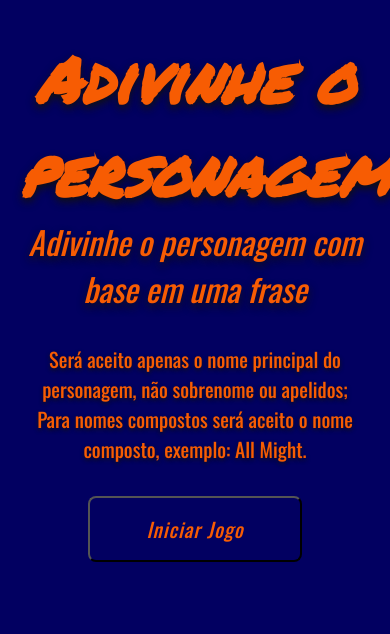
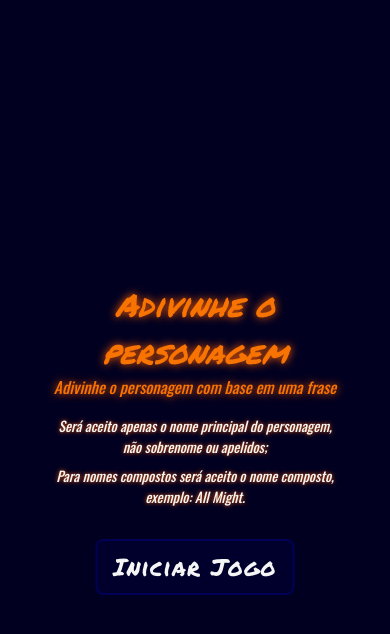
Before and after one commit to RaffaFS/adivinhe_o_personagem, a website with bundled scripts: page index.html in a window 390 px wide. Built offline with nearby package versions, Linux system fonts and the light colour scheme.

Commit message:
atualizando design e criando responsividade

```diff
--- a/index.html
+++ b/index.html
@@ -7,7 +7,7 @@
     <link rel="preconnect" href="https://fonts.googleapis.com">
     <link rel="preconnect" href="https://fonts.gstatic.com" crossorigin>
     <link href="https://fonts.googleapis.com/css2?family=Oswald:wght@450&family=Permanent+Marker&display=swap" rel="stylesheet">
-    <link rel="stylesheet" href="./src/main.css">
+    <link rel="stylesheet" href="src/main.css">
 </head>
 <body>
     <div class="container">
@@ -29,8 +29,7 @@
                     <div class="text_tip" id="text_tip"></div>
                 </div>
                 <div class="input_box none" id="input_box">
-                    <label for="userInput" class="inputLabel">Personagem:</label>
-                    <input type="text" class="userInput" id="userInput">
+                    <input placeholder="Personagem" type="text" class="userInput" id="userInput">
                 </div>
                 <div class="btn_box" id="btn_box">
                     <button type="button" class="btn none" id="btn1">Abrir Rodada</button>
--- /dev/null
+++ b/package.json
@@ -0,0 +1,5 @@
+{
+  "dependencies": {
+    "sass": "^1.83.4"
+  }
+}
--- a/src/main.css
+++ b/src/main.css
@@ -5,47 +5,91 @@
 }
 
 body{
-    background-color:#020061;
+    background-color: rgb(2, 0, 32);
 }
 
 .container{
+    position: absolute;
+    top: 50%;
+    left: 50%;
+    transform: translate(-50%, -50%);
     max-width: 1280px;
-    margin: 0 auto;
+    width: 100%;
 }
 
 header{
     max-width: 720px;
-    width: 90%;
+    width: 100%;
     margin: 32px auto;
-    color: #F75C03;
-    text-align:center;
-}
-
-header .title{
-    font-size: 64px;
-    font-family: "Permanent Marker", cursive;
-    font-style: italic;
-    text-shadow: 0px 4px 8px #111;
-}
-
-header .description{
-    font-size: 32px;
-    font-family: "Oswald", sans-serif;
-    font-weight: 400;
-    font-style: italic;
-    text-shadow: 0px 4px 8px #111;
+    text-align: center;
 }
 
 .newGame_box{
     text-align: center;
 }
 
+.title, .description, p{
+    color: whitesmoke;
+    text-shadow: rgb(247, 92, 2) 0px 0px 8px;
+    font-size: 38px;
+    font-family: "Oswald", sans-serif;
+    font-weight: 400;
+    font-style: italic;
+}
+
+.title{
+    font-size: 64px;
+    font-family: "Permanent Marker", cursive;
+    color: rgb(247, 115, 2);
+}
+
+.description{
+    color: rgb(247, 115, 2);
+}
+
 .description_box{
+    margin: 0 auto;
+    margin-bottom: 64px;
+}
+
+p{
+    font-size: 24px;
+    text-shadow: rgb(247, 92, 2) 0px 0px 4px;
+    margin-bottom: 8px;
+}
+
+.btn_box{
+    text-align: center;
+    margin-bottom: 8px;
+}
+
+.btn{
+    border: solid 2px rgba(2, 0, 145, .8);
+    background-color: rgba(2, 0, 145, .6);
+    padding: 8px 16px;
+    color: whitesmoke;
     font-family: "Oswald", sans-serif;
-    color: #F75C03;
-    font-size: 20px;
-    margin-bottom: 32px;
-    text-shadow: 0px 2px 4px #111;
+    letter-spacing: 1px;
+    border-radius: 8px;
+    transition: all ease .3s;
+}
+
+.btn:hover{
+    border: solid 2px rgba(2, 0, 145, 1);
+    background-color: rgba(2, 0, 121, .8);
+    transform: scale(1.1);
+    transition: all ease .3s;
+}
+
+.btnS{
+    border: solid 2px rgba(2, 0, 97, .8);
+    background-color: rgba(2, 0, 97, .2);
+    font-family: "Permanent Marker", cursive;
+    font-size: 24px;
+}
+
+.btnS:hover{
+    box-shadow: rgb(2, 0, 97) 0px 0px 16px 2px;
 }
 
 .interface_box{
@@ -53,13 +97,26 @@ header .description{
     padding: 16px;
     max-width: 720px;
     width: 90%;
-    border-radius: 20px;
-    border: solid 1px #F75C03;
-    box-shadow: 0px 4px 8px #111;
-    background-color: #0D1B30;
-    font-style: italic;
+    border-radius: 16px;
+    border: solid 1px rgb(2, 0, 145);
+    box-shadow: rgb(2, 0, 97) 0px 0px 8px 1px;
+    background-color: rgba(0, 0, 0, .8);
     font-family: "Oswald", sans-serif;
     letter-spacing: 1px;
+}
+
+.img_personagens{
+    height: 200px;
+    margin-bottom: 8px;
+    border: whitesmoke solid 1px;
+    box-shadow: white 0px 0px 4px;
+    border-radius: 8px;
+}
+
+.text_tip, .inputLabel{
+    color: whitesmoke;
+    text-shadow: rgb(247, 92, 2) 0px 0px 2px;
+    font-style: italic;
 }
 
 .input_box{
@@ -70,54 +127,19 @@ header .description{
     gap: 16px;
 }
 
-.inputLabel{
-    font-size: 20px;
-    color: #F75C03;
-}
-
 .userInput{
-    border-radius: 6px;
+    border-radius: 8px;
     font-size: 16px;
-    padding: 4px;
-}
-
-.btn_box{
-    text-align: center;
-    margin-bottom: 8px;
-}
-
-.btn{
-    padding: 8px;
-    background-color: #020061;
-    color: #F75C03;
+    padding: 2px 4px;
     font-family: "Oswald", sans-serif;
-    letter-spacing: 1px;
-    border-radius: 8px;
-}
-
-.btn:hover{
-    filter: brightness(120%);
-}
-
-.btnS{
-    padding: 16px 56px;
-    font-size: 20px;
-    font-style: italic;
 }
 
 .results_box{
     font-size: 24px;
     padding: 8px;
     text-align: center;
-    color: #F75C03;
+    color: rgb(247, 92, 2);
     margin: 16px;
-}
-
-.img_personagens{
-    height: 200px;
-    margin-bottom: 8px;
-    border-radius: 8px;
-    box-shadow: 0px 2px 4px #000;
 }
 
 .finalText{
@@ -128,3 +150,50 @@ header .description{
 .none{
     display: none;
 }
+
+@media(max-width: 767px){
+    .container{
+        width: 90%;
+        padding-top: 0;
+    }
+
+    header{
+        width: 100%;
+        margin-bottom: 16px;
+    }
+
+    .title, .description, p{
+        font-size: 16px;
+        font-family: "Oswald", sans-serif;
+        font-weight: 400;
+        font-style: italic;
+    }
+
+    .title{
+        font-size: 32px;
+        font-family: "Permanent Marker", cursive;
+        color: rgb(247, 115, 2);
+    }
+
+    .description{
+        color: rgb(247, 115, 2);
+    }
+
+    .description_box{
+        width: 80%;
+        margin-bottom: 32px;
+    }
+
+    p{
+        margin-bottom: 8px;
+        font-size: 14px;
+    }
+
+    .text_tip{
+        font-size: 16px;
+    }
+
+    .userInput{
+        font-size: 14px;
+    }
+}
```
Also changed, not shown: 1 other file.
